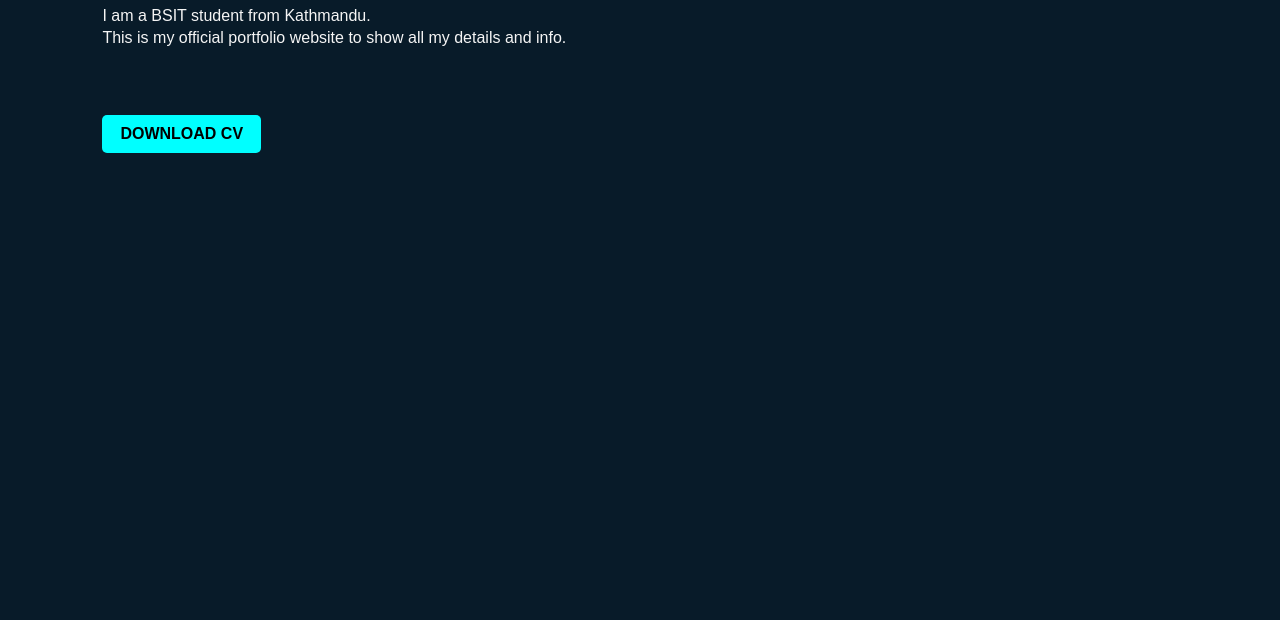
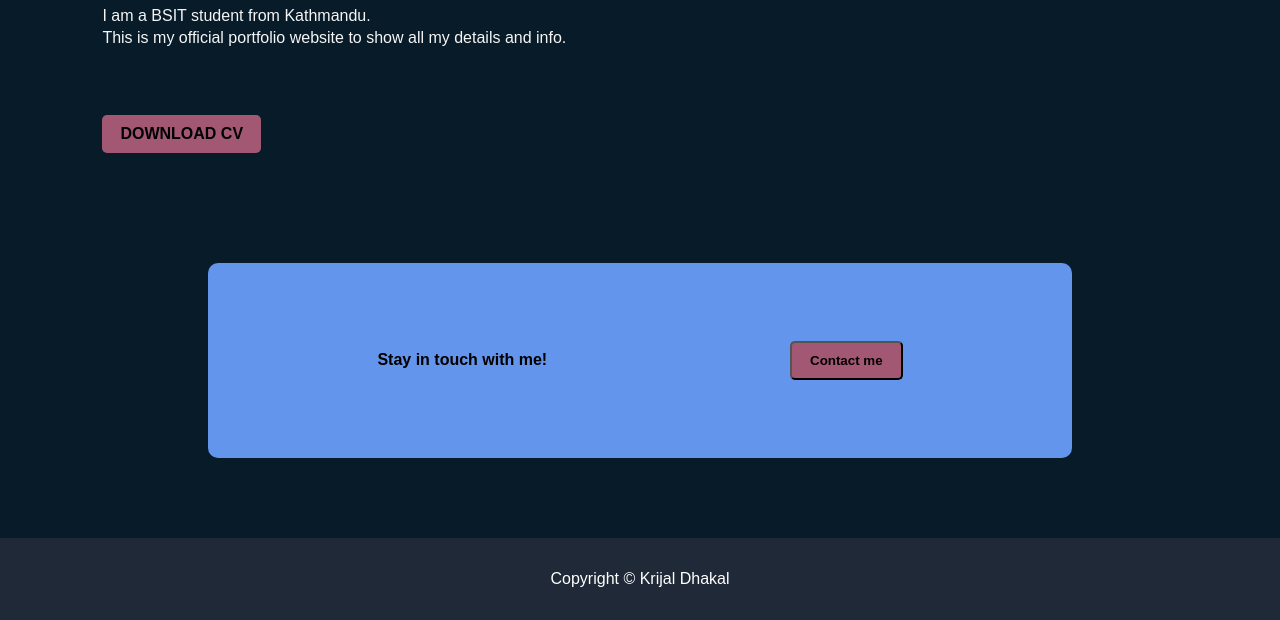
Before and after one commit to krizal0/portfolio, a plain HTML site: page index.html in a window 1280 px wide. Shown: the part 305-925 px from the top of the page. Before the commit the page ends 800 px from the top, so only its background shows below. Drawn offline with Linux system fonts and the light colour scheme.

Commit message:
first change

```diff
--- a/index.html
+++ b/index.html
@@ -12,7 +12,7 @@
             <a href="#" class="logo">Portfolio</a>
             <ul>
                 <li><a href="index.html">Home</a></li>
-                <li><a href="about.html">About</a></li>
+                <li><a href="projects.html">Projects</a></li>
                 <li><a href="portfolio.html">Portfolio</a></li>
                 <li><a href="contacts.html">Contacts</a></li>
             </ul>
@@ -28,5 +28,20 @@
             <img src="#" alt="photo">
         </div>
     </div>
+
+    <div class="sign-up">
+        <div class="container">
+            <div class="left">
+                <strong>Stay in touch with me!</strong>
+            </div>
+            <div class="right">
+                <a href="contacts.html"><button>Contact me</button></a>
+            </div>
+        </div>
+    </div>
+
+    <footer>
+        Copyright &copy; Krijal Dhakal
+    </footer>
 </body>
 </html>
--- a/styles.css
+++ b/styles.css
@@ -70,7 +70,7 @@ nav ul li a:hover{
 }
 
 .info a{
-    background:aqua;
+    background:#A25772;
     padding:10px 18px;
     font-weight: bold;
     color:black;
@@ -81,7 +81,7 @@ nav ul li a:hover{
 }
 
 .info a:hover{
-    color:brown;
+    color:wheat;
 }
 
 .image{
@@ -98,3 +98,40 @@ nav ul li a:hover{
     position: absolute;
     align-content: center;
 }
+
+.sign-up {
+    display: flex;
+    justify-content: center;
+    align-items: center;
+    padding: 5em 13em;
+}
+
+.container {
+    display: flex;
+    justify-content: space-around;
+    align-items: center;
+    background-color: cornflowerblue;
+    padding: 3em;
+    width: 100%;
+    border-radius: 10px;
+}
+
+button{
+    background:#A25772;
+    padding:10px 18px;
+    font-weight: bold;
+    color:black;
+    text-decoration: none;
+    display:inline-block;
+    margin:30px 0;
+    border-radius: 5px;
+}
+
+footer {
+        background-color: #1f2937;
+        color: #FFF;
+        display: flex;
+        justify-content: center;
+        align-items: center;
+        padding: 2em 0;
+}
```
Also changed, not shown: about.html (deleted, +0 -23 lines), contacts.html (+5 -1 lines), portfolio.html (+49 -6 lines), projects.html (added, +27 -0 lines), cv.png (deleted).
